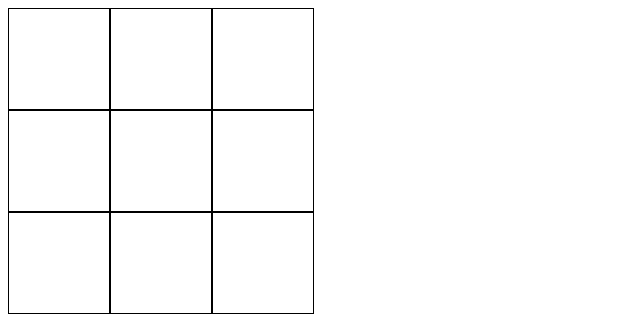
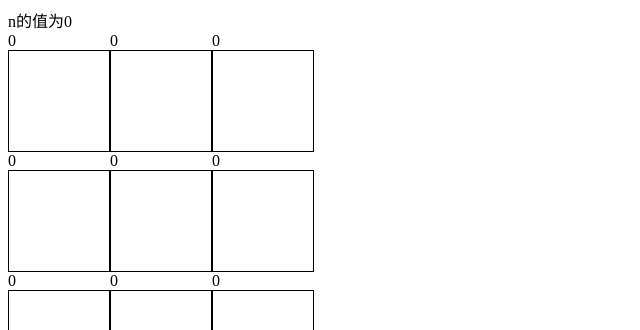
Before and after one commit to kongyi5/vue-demo, a Vue app: page / in a window 1280 px wide. Shown: the top 330 px of the page, without its empty margins (0-640 px from the left). Built offline with nearby package versions, Linux system fonts and the light colour scheme.

Commit message:
组件通信

```diff
--- a/src/App.vue
+++ b/src/App.vue
@@ -1,19 +1,20 @@
 <template>
   <div>
+    <div>n的值为{{n}}</div>
     <div class="row">
-      <Cell />
-      <Cell />
-      <Cell />
+      <Cell @click="onClickCell" :n="n" />
+      <Cell @click="onClickCell" :n="n" />
+      <Cell @click="onClickCell" :n="n" />
     </div>
     <div class="row">
-      <Cell />
-      <Cell />
-      <Cell />
+      <Cell @click="onClickCell" :n="n" />
+      <Cell @click="onClickCell" :n="n" />
+      <Cell @click="onClickCell" :n="n" />
     </div>
     <div class="row">
-      <Cell />
-      <Cell />
-      <Cell />
+      <Cell @click="onClickCell" :n="n" />
+      <Cell @click="onClickCell" :n="n" />
+      <Cell @click="onClickCell" :n="n" />
     </div>
   </div>
 </template>
@@ -22,6 +23,15 @@
 import Cell from "./Cell";
 export default {
   components: { Cell },
+  data() {
+    return { n: 0 };
+  },
+  methods: {
+    onClickCell() {
+      console.log("某个cell被点击了");
+      this.n = this.n + 1;
+    },
+  },
 };
 </script>
 
--- a/src/Cell.vue
+++ b/src/Cell.vue
@@ -1,6 +1,7 @@
 <template>
   <div>
-    <div class="cell" v-on:click="a = true">
+    {{n}}
+    <div class="cell" v-on:click="onClickSelf">
       <template v-if="a">{{text}}</template>
       <template v-else></template>
     </div>
@@ -9,11 +10,20 @@
 
 <script>
 export default {
+  props: ["n"],
   data() {
     return {
       a: false,
-      text: "o",
+      text: "",
     };
+  },
+  methods: {
+    onClickSelf() {
+      if (this.text !== "") return;
+      this.a = true;
+      this.text = this.n % 2 === 0 ? "x" : "o";
+      this.$emit("click");
+    },
   },
 };
 </script>
```
